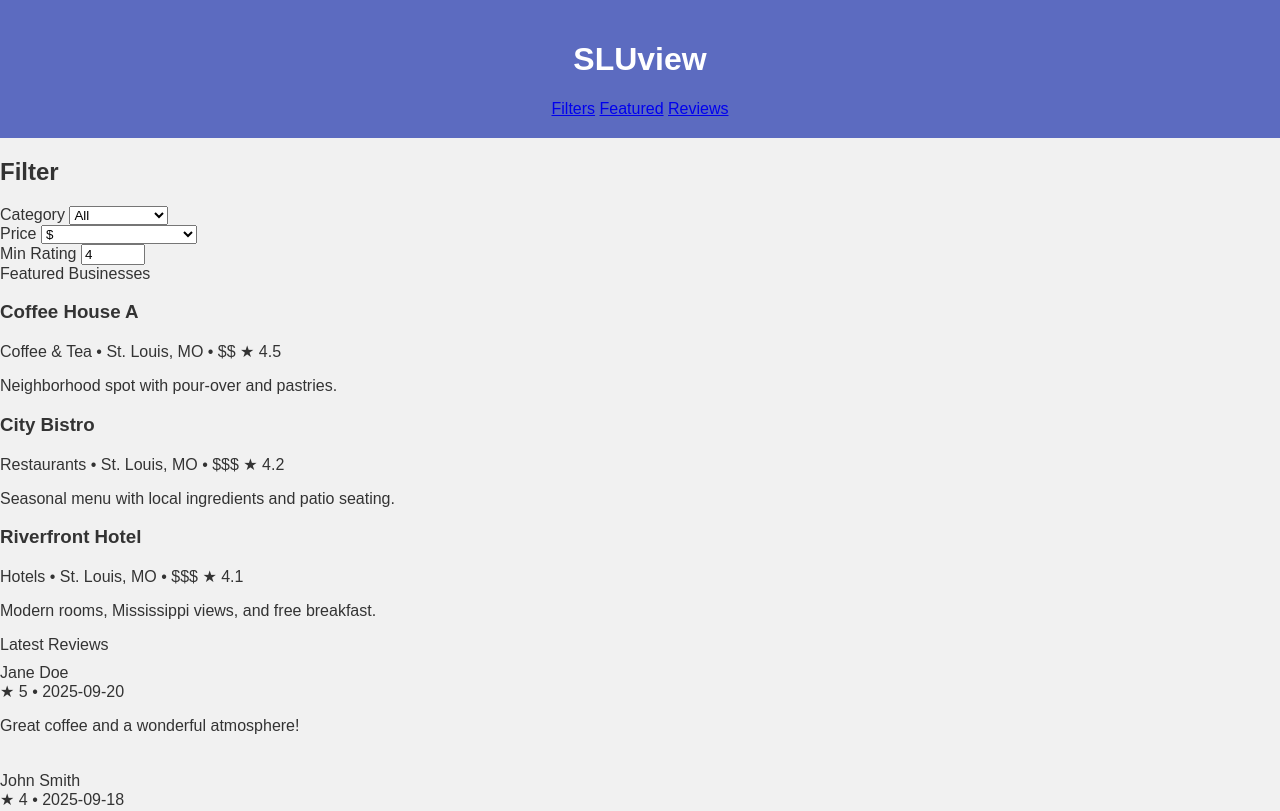
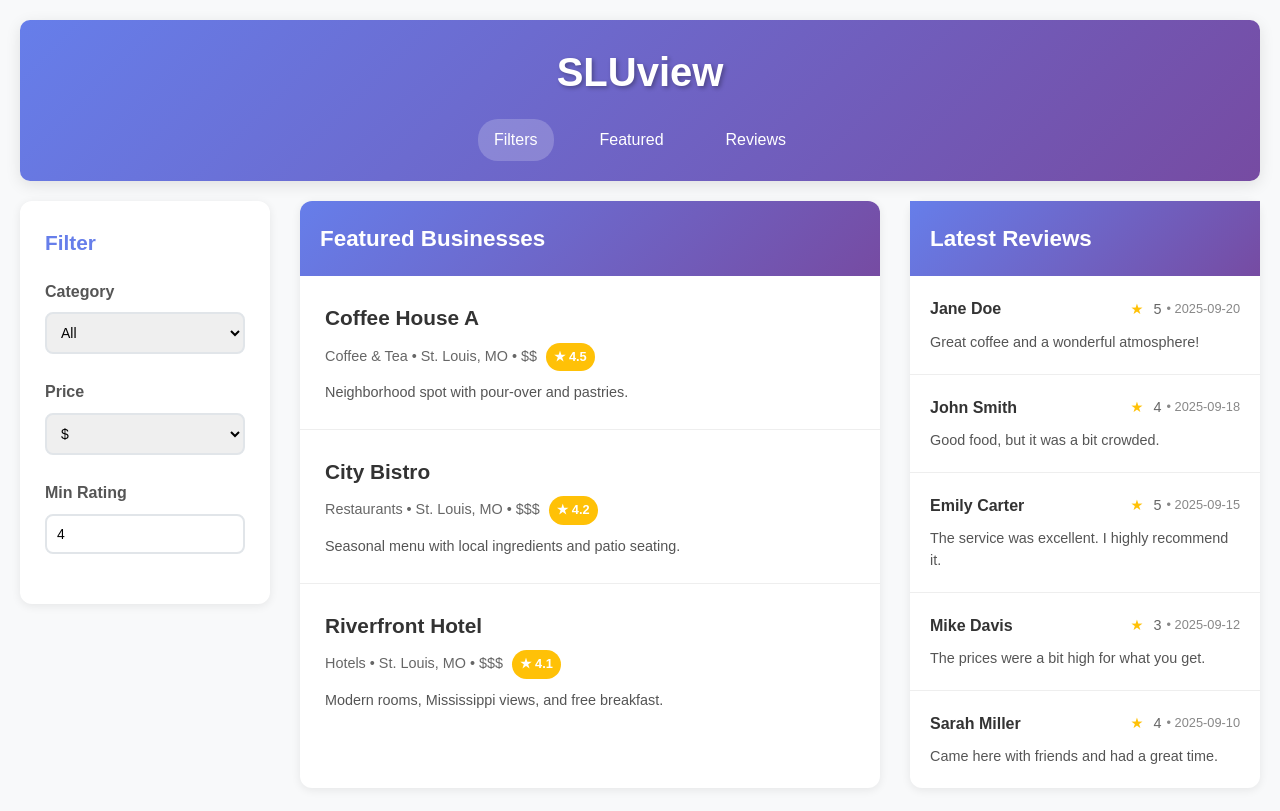
Before and after one commit to vinay-billa-slu/web-technologies-hw1, a plain HTML site: page index.html in a window 1280 px wide. Shown: the top 811 px of the page. Drawn offline with Linux system fonts and the light colour scheme.

Commit message:
Update slu.css

```diff
--- a/slu.css
+++ b/slu.css
@@ -1,70 +1,274 @@
-/* Basic styling and font imports */
-:root {
-    --primary-color: #5c6bc0;
-    --accent-color: #f1f1f1;
-    --text-color: #333;
+* {
+    margin: 0;
+    padding: 0;
+    box-sizing: border-box;
 }
 
 body {
-    font-family: Arial, sans-serif;
-    color: var(--text-color);
-    margin: 0;
-    padding: 0;
-    background-color: var(--accent-color);
+    font-family: 'Arial', sans-serif;
+    background-color: #f8f9fa;
+    color: #333;
+    line-height: 1.6;
 }
 
-/* Header and Footer */
-header, footer {
-    background-color: var(--primary-color);
+.container {
+    max-width: 1400px;
+    margin: 0 auto;
+    padding: 20px;
+}
+
+header {
+    background: linear-gradient(135deg, #667eea 0%, #764ba2 100%);
+    color: white;
+    padding: 20px 0;
+    margin-bottom: 20px;
+    border-radius: 10px;
+    box-shadow: 0 4px 15px rgba(0,0,0,0.1);
+}
+
+h1 {
+    font-size: 2.5rem;
+    font-weight: bold;
+    text-align: center;
+    margin-bottom: 10px;
+    text-shadow: 2px 2px 4px rgba(0,0,0,0.3);
+}
+
+.nav-tabs {
+    display: flex;
+    justify-content: center;
+    gap: 30px;
+    margin-top: 15px;
+}
+
+.nav-tab {
+    color: white;
+    text-decoration: none;
+    font-weight: 500;
+    padding: 8px 16px;
+    border-radius: 20px;
+    transition: background-color 0.3s ease;
+}
+
+.nav-tab:hover, .nav-tab.active {
+    background-color: rgba(255,255,255,0.2);
+}
+
+.main-content {
+    display: grid;
+    grid-template-columns: 250px 1fr 350px;
+    gap: 30px;
+    margin-top: 20px;
+}
+
+/* Filter Section */
+.filter-section {
+    background: white;
+    padding: 25px;
+    border-radius: 12px;
+    box-shadow: 0 2px 10px rgba(0,0,0,0.08);
+    height: fit-content;
+    position: sticky;
+    top: 20px;
+}
+
+.filter-section h2 {
+    color: #667eea;
+    margin-bottom: 20px;
+    font-size: 1.3rem;
+}
+
+.filter-group {
+    margin-bottom: 25px;
+}
+
+.filter-group label {
+    display: block;
+    font-weight: 600;
+    margin-bottom: 8px;
+    color: #555;
+}
+
+.filter-group select, .filter-group input {
+    width: 100%;
+    padding: 10px;
+    border: 2px solid #e1e5e9;
+    border-radius: 8px;
+    font-size: 14px;
+    transition: border-color 0.3s ease;
+}
+
+.filter-group select:focus, .filter-group input:focus {
+    outline: none;
+    border-color: #667eea;
+}
+
+/* Featured Businesses Section */
+.featured-section {
+    background: white;
+    border-radius: 12px;
+    box-shadow: 0 2px 10px rgba(0,0,0,0.08);
+    overflow: hidden;
+}
+
+.section-header {
+    background: linear-gradient(135deg, #667eea 0%, #764ba2 100%);
     color: white;
     padding: 20px;
-    text-align: center;
+    font-size: 1.4rem;
+    font-weight: 600;
 }
 
-/* Three-column layout for desktop */
-.three-column-layout {
-    display: grid;
-    grid-template-columns: 1fr 2fr 1fr; /* 3 columns with different widths */
-    gap: 20px;
-    padding: 20px;
-    max-width: 1200px;
-    margin: auto;
+.business-card {
+    padding: 25px;
+    border-bottom: 1px solid #eee;
+    transition: background-color 0.3s ease;
 }
 
-/* Styling for each column */
-.column {
-    background-color: white;
-    padding: 20px;
-    border-radius: 8px;
-    box-shadow: 0 4px 8px rgba(0,0,0,0.1);
+.business-card:hover {
+    background-color: #f8f9ff;
 }
 
-/* Review card styling */
+.business-card:last-child {
+    border-bottom: none;
+}
+
+.business-name {
+    font-size: 1.3rem;
+    font-weight: bold;
+    color: #333;
+    margin-bottom: 8px;
+}
+
+.business-info {
+    color: #666;
+    margin-bottom: 8px;
+    font-size: 0.9rem;
+}
+
+.business-rating {
+    display: inline-block;
+    background: #ffc107;
+    color: white;
+    padding: 4px 8px;
+    border-radius: 15px;
+    font-size: 0.8rem;
+    font-weight: bold;
+    margin-left: 5px;
+}
+
+.business-description {
+    color: #555;
+    font-size: 0.9rem;
+    margin-top: 10px;
+}
+
+/* Reviews Section */
+.reviews-section {
+    background: white;
+    border-radius: 12px;
+    box-shadow: 0 2px 10px rgba(0,0,0,0.08);
+    height: fit-content;
+    position: sticky;
+    top: 20px;
+}
+
 .review-card {
-    border-bottom: 1px solid var(--accent-color);
-    padding: 10px 0;
+    padding: 20px;
+    border-bottom: 1px solid #eee;
+    transition: background-color 0.3s ease;
+}
+
+.review-card:hover {
+    background-color: #f8f9ff;
 }
 
 .review-card:last-child {
     border-bottom: none;
 }
 
-/* Media Queries for Responsiveness */
+.review-header {
+    display: flex;
+    justify-content: space-between;
+    align-items: center;
+    margin-bottom: 10px;
+}
 
-/* Tablet view (2 columns) */
+.reviewer-name {
+    font-weight: bold;
+    color: #333;
+}
+
+.review-rating {
+    display: flex;
+    align-items: center;
+    gap: 5px;
+    font-size: 0.9rem;
+    color: #666;
+}
+
+.star-rating {
+    color: #ffc107;
+    margin-right: 5px;
+}
+
+.review-date {
+    font-size: 0.8rem;
+    color: #888;
+}
+
+.review-text {
+    color: #555;
+    font-size: 0.9rem;
+    line-height: 1.5;
+}
+
+/* Responsive Design */
 @media (max-width: 1024px) {
-    .three-column-layout {
-        grid-template-columns: 1fr 1fr; /* Change to 2 columns */
+    .main-content {
+        grid-template-columns: 1fr 1fr;
+        gap: 20px;
     }
-    .column.a {
-        grid-column: span 2; /* Filters span both columns on tablet */
+
+    .filter-section {
+        grid-column: 1 / -1;
+        position: static;
     }
 }
 
-/* Mobile view (1 column) */
 @media (max-width: 768px) {
-    .three-column-layout {
-        grid-template-columns: 1fr; /* Change to 1 column */
+    .main-content {
+        grid-template-columns: 1fr;
         gap: 15px;
     }
+
+    h1 {
+        font-size: 2rem;
+    }
+
+    .nav-tabs {
+        flex-direction: column;
+        align-items: center;
+        gap: 10px;
+    }
+
+    .container {
+        padding: 10px;
+    }
 }
+
+.loading {
+    text-align: center;
+    padding: 20px;
+    color: #666;
+}
+
+.error {
+    text-align: center;
+    padding: 20px;
+    color: #dc3545;
+    background-color: #f8d7da;
+    border: 1px solid #f5c6cb;
+    border-radius: 8px;
+    margin: 10px;
+}
```
